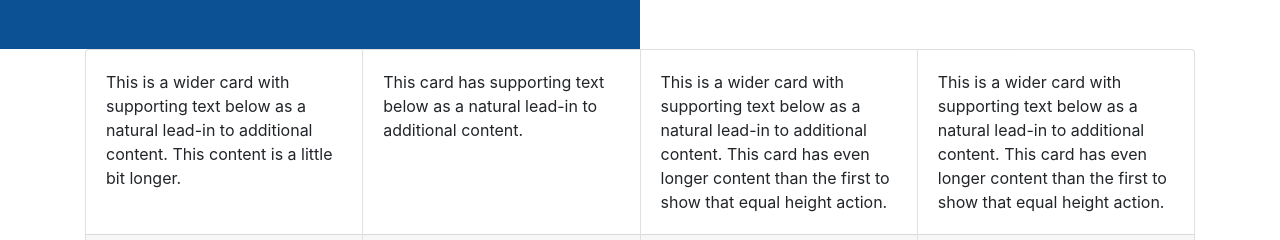
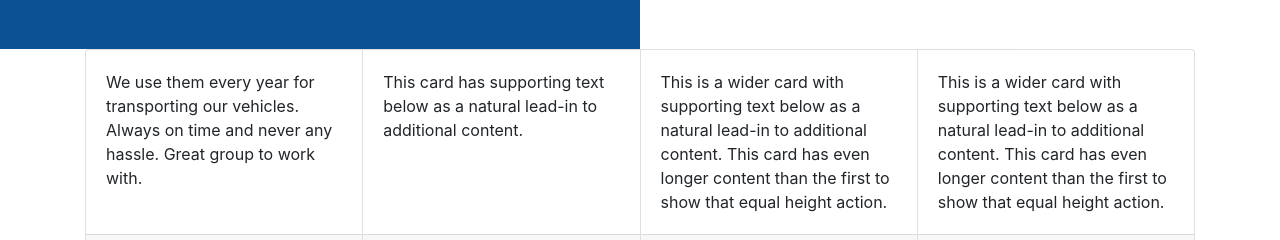
Before and after one commit to pocketdru/zip2zip-landing, a React (Create React App) app in the folder client/: page / in a window 1280 px wide. Shown: the part 1777-2017 px from the top of the page. Built offline with nearby package versions, Linux system fonts and the light colour scheme.

Commit message:
testimonials content

```diff
--- a/client/src/components/Testimonials/index.js
+++ b/client/src/components/Testimonials/index.js
@@ -10,7 +10,7 @@ function Testimonials () {
                     <div className="card-group">
                         <div className="card">
                             <div className="card-body">
-                                <p className="card-text">This is a wider card with supporting text below as a natural lead-in to additional content. This content is a little bit longer.</p>
+                                <p className="card-text">We use them every year for transporting our vehicles. Always on time and never any hassle. Great group to work with.</p>
                             </div>
                             <div className="card-footer">
                                  <small className="text-muted">Last updated 3 mins ago</small>
```
